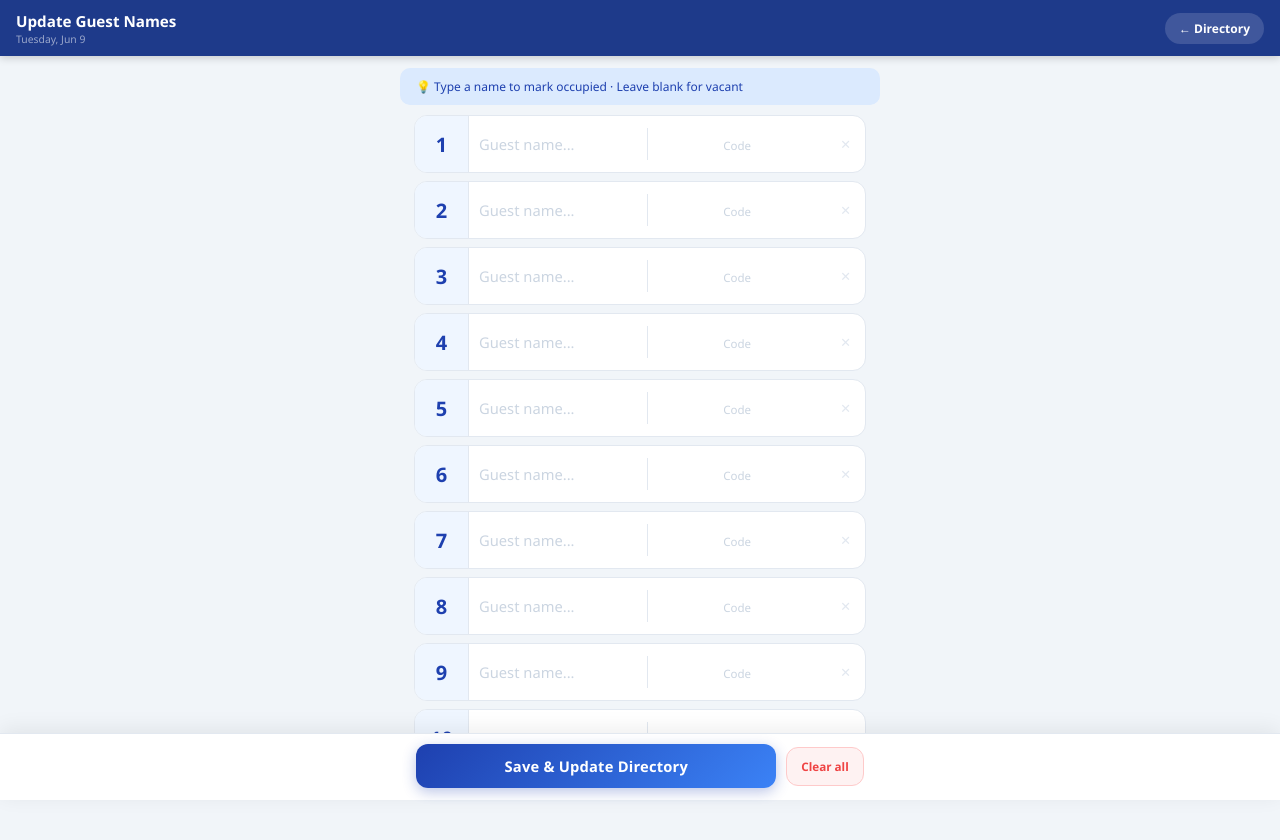
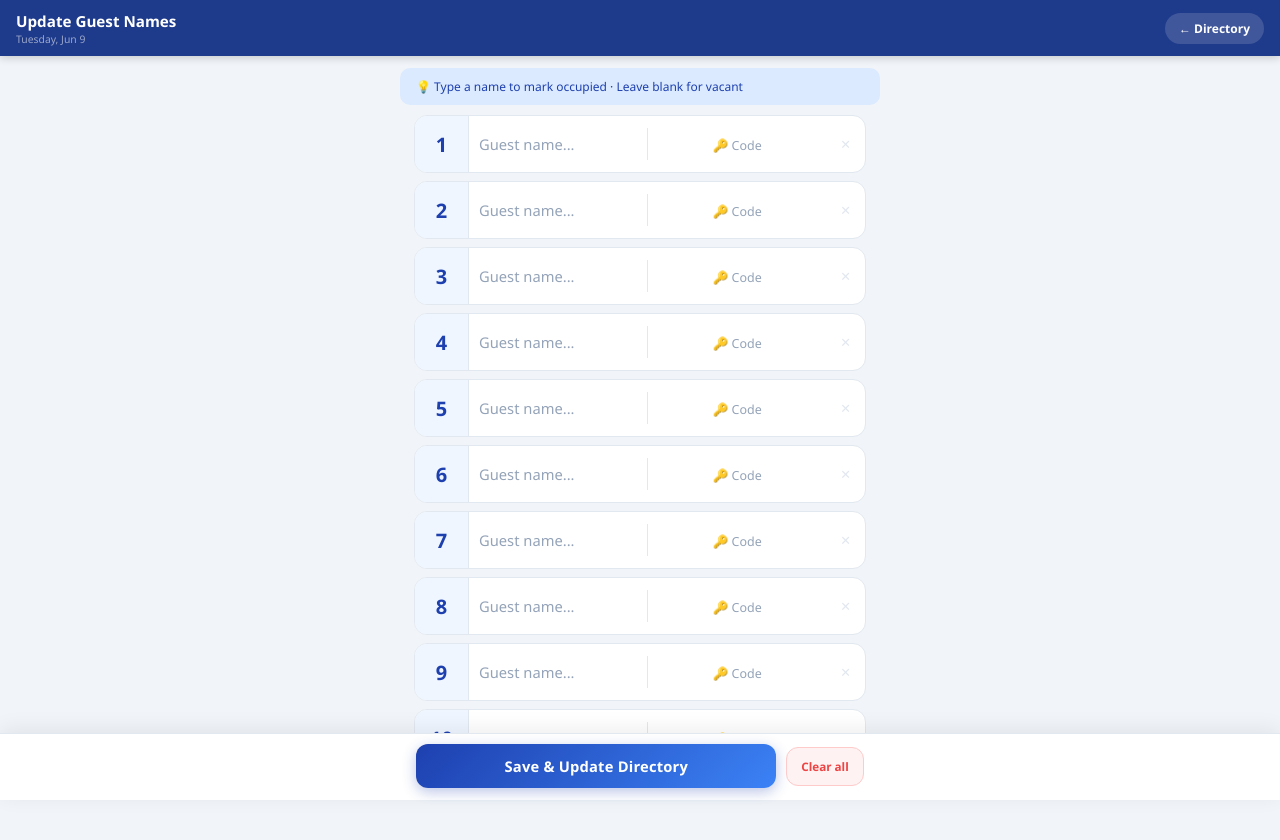
Before and after one commit to SalmanMani86/motel-rooms, a plain HTML site: page admin.html in a window 1280 px wide. Drawn offline with Linux system fonts and the light colour scheme.

Commit message:
Update placeholder colors and styles in admin and index pages; adjust layout properties for improved design consistency.

```diff
--- a/admin.html
+++ b/admin.html
@@ -152,7 +152,7 @@
     }
 
     input[type="text"]::placeholder {
-      color: #cbd5e1;
+      color: #94a3b8;
       font-weight: 400;
     }
 
@@ -182,10 +182,10 @@
     }
 
     .code-input::placeholder {
-      color: #cbd5e1;
-      font-weight: 400;
+      color: #94a3b8;
+      font-weight: 500;
       letter-spacing: 0;
-      font-size: 0.72rem;
+      font-size: 0.78rem;
     }
 
     .clear-btn {
@@ -334,7 +334,7 @@
           'value="' + (entry.name || '').replace(/"/g, '&quot;') + '" autocomplete="off" ' +
           'oninput="updateRow(' + entry.room + ')" />' +
         '<div class="divider-v"></div>' +
-        '<input type="text" class="code-input" id="code' + entry.room + '" placeholder="Code" ' +
+        '<input type="text" class="code-input" id="code' + entry.room + '" placeholder="🔑 Code" ' +
           'value="' + (entry.code || '').replace(/"/g, '&quot;') + '" autocomplete="off" maxlength="10" />' +
         '<button class="clear-btn" onclick="clearRoom(' + entry.room + ')" title="Clear">✕</button>';
       wrap.appendChild(row);
```
Also changed, not shown: index.html (+4 -3 lines).
